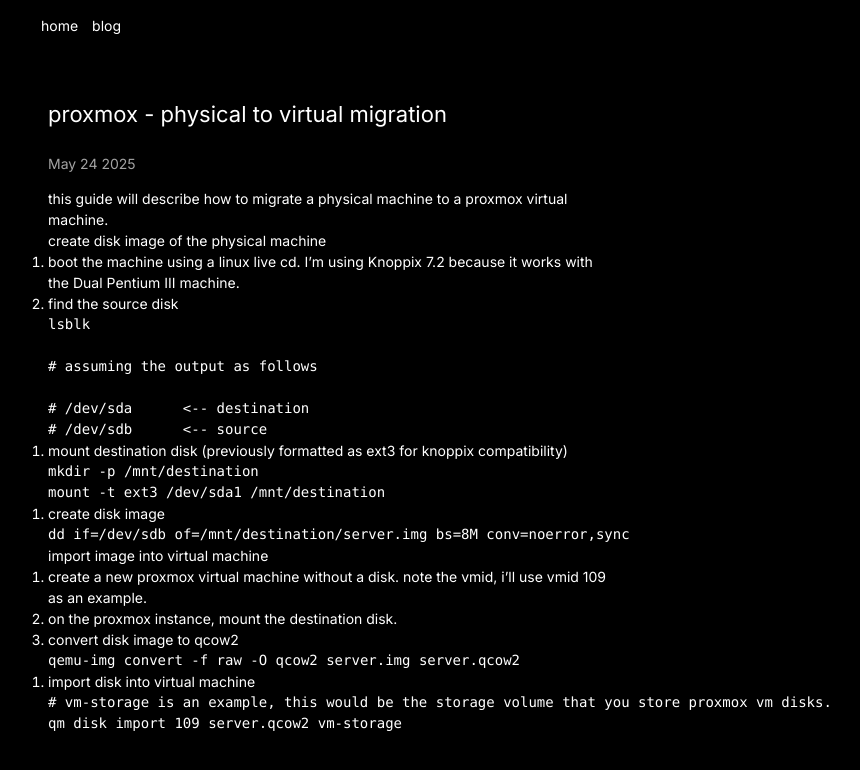
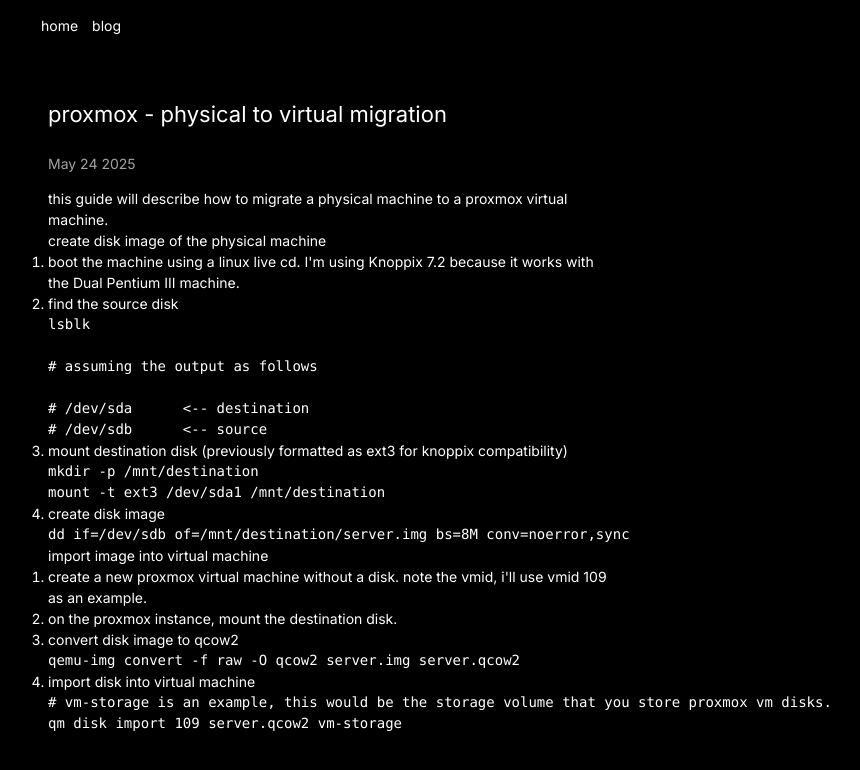
Before and after one commit to corymurphy/corymurphy.github.io, a Jekyll site: the page built from _posts/2025-05-24-proxmox-physical-to-virtual.md, in a window 1280 px wide. Shown: the top 770 px of the page, without its empty margins (312-1172 px from the left). Built offline with Jekyll 4.4.1, drawn with Linux system fonts in a browser that asks for light colours.

Commit message:
create proxmox p2v guide

````diff
--- a/_posts/2025-05-24-proxmox-physical-to-virtual.md
+++ b/_posts/2025-05-24-proxmox-physical-to-virtual.md
@@ -3,56 +3,60 @@
 title: proxmox - physical to virtual migration
 ---
 
-{{ page.title }}
-================
+<h1>{{ page.title }}</h1>
 
 <p class="meta">May 24 2025</p>
 
-this guide will describe how to migrate a physical machine to a proxmox virtual machine.
+<p>this guide will describe how to migrate a physical machine to a proxmox virtual machine.</p>
 
-## create disk image of the physical machine
+<h2>create disk image of the physical machine</h2>
 
-1. boot the machine using a linux live cd. I'm using Knoppix 7.2 because it works with the Dual Pentium III machine.
+<ol>
+<li>boot the machine using a linux live cd. I'm using Knoppix 7.2 because it works with the Dual Pentium III machine.</li>
 
-2. find the source disk
+<li>find the source disk</li>
+</ol>
 
-```shell
-lsblk
+<pre><code class="language-shell">lsblk
 
 # assuming the output as follows
 
 # /dev/sda      <-- destination
 # /dev/sdb      <-- source
-```
+</code></pre>
 
-3. mount destination disk (previously formatted as ext3 for knoppix compatibility)
+<ol start="3">
+<li>mount destination disk (previously formatted as ext3 for knoppix compatibility)</li>
+</ol>
 
-```shell
-mkdir -p /mnt/destination
+<pre><code class="language-shell">mkdir -p /mnt/destination
 mount -t ext3 /dev/sda1 /mnt/destination
-```
+</code></pre>
 
-4. create disk image
+<ol start="4">
+<li>create disk image</li>
+</ol>
 
-```shell
-dd if=/dev/sdb of=/mnt/destination/server.img bs=8M conv=noerror,sync
-```
+<pre><code class="language-shell">dd if=/dev/sdb of=/mnt/destination/server.img bs=8M conv=noerror,sync
+</code></pre>
 
-## import image into virtual machine
+<h2>import image into virtual machine</h2>
 
-1. create a new proxmox virtual machine without a disk. note the vmid, i'll use vmid 109 as an example.
+<ol>
+<li>create a new proxmox virtual machine without a disk. note the vmid, i'll use vmid 109 as an example.</li>
 
-2. on the proxmox instance, mount the destination disk.
+<li>on the proxmox instance, mount the destination disk.</li>
 
-3. convert disk image to qcow2
+<li>convert disk image to qcow2</li>
+</ol>
 
-```shell
-qemu-img convert -f raw -O qcow2 server.img server.qcow2
-```
+<pre><code class="language-shell">qemu-img convert -f raw -O qcow2 server.img server.qcow2
+</code></pre>
 
-4. import disk into virtual machine
+<ol start="4">
+<li>import disk into virtual machine</li>
+</ol>
 
-```shell
-# vm-storage is an example, this would be the storage volume that you store proxmox vm disks.
+<pre><code class="language-shell"># vm-storage is an example, this would be the storage volume that you store proxmox vm disks.
 qm disk import 109 server.qcow2 vm-storage
-```
+</code></pre>
````
